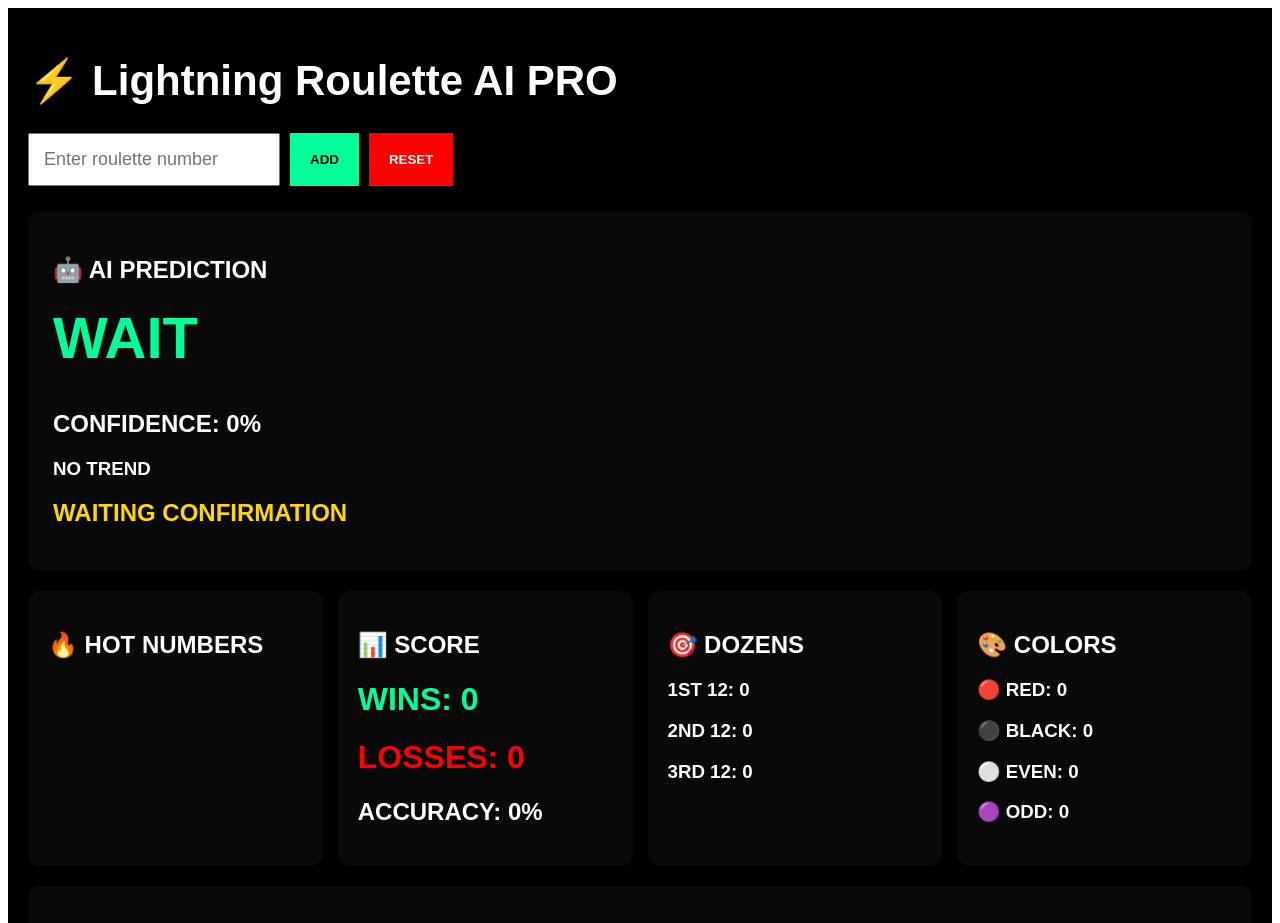
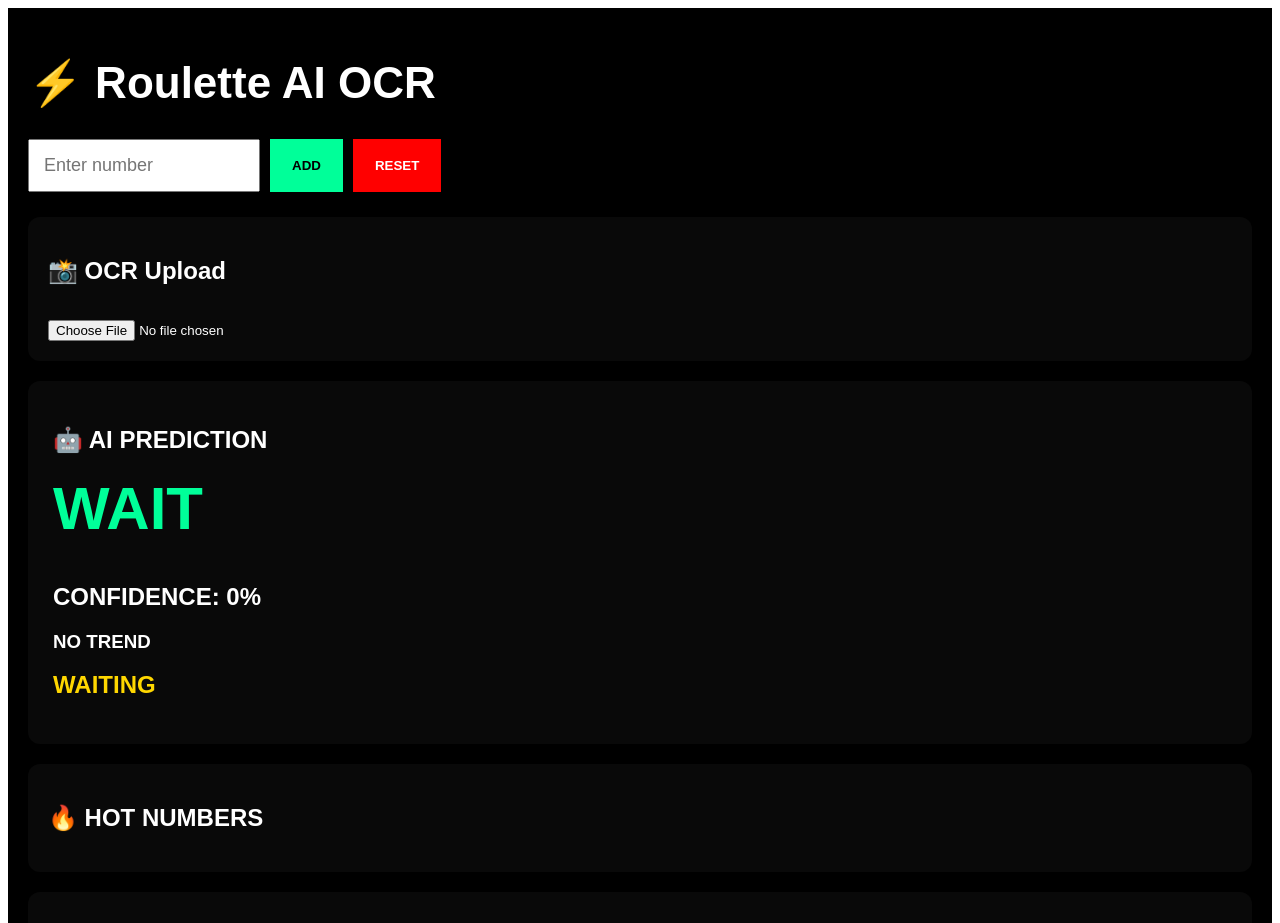
Before and after one commit to leonardoans07/roleta, a Next.js app: page / in a window 1280 px wide. Shown: the top 923 px of the page. Built offline with nearby package versions, Linux system fonts and the light colour scheme.

Commit message:
Update page.js

```diff
--- a/app/page.js
+++ b/app/page.js
@@ -1,26 +1,25 @@
 "use client";
+
 import { useState } from "react";
+import Tesseract from "tesseract.js";
 
 export default function Home() {
-  const [number, setNumber] = useState("");
+
+  const [input, setInput] = useState("");
   const [history, setHistory] = useState([]);
+
   const [prediction, setPrediction] = useState("WAIT");
   const [confidence, setConfidence] = useState(0);
   const [trend, setTrend] = useState("NO TREND");
-  const [status, setStatus] = useState("WAITING CONFIRMATION");
+  const [status, setStatus] = useState("WAITING");
 
-  const [wins, setWins] = useState(0);
-  const [losses, setLosses] = useState(0);
+  const [ocrText, setOcrText] = useState("");
+  const [loadingOCR, setLoadingOCR] = useState(false);
 
-  const [lastSignal, setLastSignal] = useState(null);
-  const [signalActive, setSignalActive] = useState(false);
-
-  const rouletteColors = {
-    red: [
+  const redNumbers = [
     1,3,5,7,9,12,14,16,18,
     19,21,23,25,27,30,32,34,36
-    ]
-  };
+  ];
 
   const voisins = [
     22,18,29,7,28,12,35,3,26,
@@ -29,7 +28,9 @@ export default function Home() {
 
   function getColor(n) {
     if (n === 0) return "green";
-    return rouletteColors.red.includes(n) ? "red" : "black";
+    return redNumbers.includes(n)
+      ? "red"
+      : "black";
   }
 
   function getDozen(n) {
@@ -40,182 +41,178 @@ export default function Home() {
   }
 
   function getSector(n) {
-    if (voisins.includes(n)) return "VOISINS";
-    if (n === 0) return "ZERO";
-    if ([1,6,9,14,17,20,31,34].includes(n)) return "ORPHELINS";
+    if (voisins.includes(n)) {
+      return "VOISINS";
+    }
+
+    if ([1,6,9,14,17,20,31,34].includes(n)) {
+      return "ORPHELINS";
+    }
+
     return "TIERS";
   }
 
-  function addNumber() {
-    const n = parseInt(number);
+  function analyze(updated) {
 
-    if (isNaN(n) || n < 0 || n > 36) return;
-
-    const updated = [n, ...history].slice(0, 30);
-
-    // =========================
-    // CHECK WIN / LOSS
-    // =========================
-
-    if (signalActive && lastSignal) {
-      let win = false;
-
-      if (lastSignal.type === "DOZEN") {
-        win = getDozen(n) === lastSignal.value;
+    if (updated.length < 5) {
+      setPrediction("WAIT");
+      setConfidence(0);
+      return;
     }
 
-      if (lastSignal.type === "SECTOR") {
-        win = getSector(n) === lastSignal.value;
-      }
-
-      if (win) {
-        setWins(prev => prev + 1);
-        setStatus("✅ WIN");
-      } else {
-        setLosses(prev => prev + 1);
-        setStatus("❌ LOSS");
-      }
-
-      setSignalActive(false);
-    }
-
-    // =========================
-    // ANALYSIS
-    // =========================
-
-    const last5 = updated.slice(0, 5);
+    const recent = updated.slice(0, 6);
 
     const dozens = {};
     const sectors = {};
-    const colors = {};
 
-    last5.forEach(num => {
-      const d = getDozen(num);
-      const s = getSector(num);
-      const c = getColor(num);
+    recent.forEach(n => {
+
+      const d = getDozen(n);
+      const s = getSector(n);
 
       dozens[d] = (dozens[d] || 0) + 1;
       sectors[s] = (sectors[s] || 0) + 1;
-      colors[c] = (colors[c] || 0) + 1;
+
     });
 
     let bestDozen = "";
     let bestDozenCount = 0;
 
-    Object.entries(dozens).forEach(([key, val]) => {
-      if (val > bestDozenCount) {
-        bestDozen = key;
-        bestDozenCount = val;
+    Object.entries(dozens).forEach(([k,v]) => {
+      if (v > bestDozenCount) {
+        bestDozen = k;
+        bestDozenCount = v;
       }
     });
 
     let bestSector = "";
     let bestSectorCount = 0;
 
-    Object.entries(sectors).forEach(([key, val]) => {
-      if (val > bestSectorCount) {
-        bestSector = key;
-        bestSectorCount = val;
+    Object.entries(sectors).forEach(([k,v]) => {
+      if (v > bestSectorCount) {
+        bestSector = k;
+        bestSectorCount = v;
       }
     });
 
-    // =========================
-    // SMART AI LOGIC
-    // =========================
-
-    let nextPrediction = "WAIT";
-    let nextConfidence = 0;
-    let nextTrend = "NO TREND";
-    let nextStatus = "WAITING CONFIRMATION";
-
-    // VERY STRONG SIGNAL
+    // STRONG SIGNAL
     if (
       bestDozenCount >= 4 &&
       bestSectorCount >= 3
     ) {
-      nextPrediction = `${bestDozen}`;
-      nextConfidence = 92;
-      nextTrend = "🔥 STRONG TREND";
 
-      setLastSignal({
-        type: "DOZEN",
-        value: bestDozen
-      });
+      setPrediction(bestDozen);
+      setConfidence(91);
+      setTrend("🔥 STRONG TREND");
+      setStatus("🎯 ENTRY CONFIRMED");
 
-      setSignalActive(true);
-
-      nextStatus = "🎯 ENTRY CONFIRMED";
+      return;
     }
 
     // MEDIUM SIGNAL
-    else if (
-      bestDozenCount >= 3 &&
-      bestSectorCount >= 2
+    if (
+      bestDozenCount >= 3
     ) {
-      nextPrediction = `${bestDozen}`;
-      nextConfidence = 75;
-      nextTrend = "📈 MEDIUM TREND";
 
-      setLastSignal({
-        type: "DOZEN",
-        value: bestDozen
-      });
+      setPrediction(bestDozen);
+      setConfidence(75);
+      setTrend("📈 MEDIUM TREND");
+      setStatus("⚡ POSSIBLE ENTRY");
 
-      setSignalActive(true);
-
-      nextStatus = "⚡ POSSIBLE ENTRY";
+      return;
     }
 
-    // SECTOR TREND
-    else if (
+    // SECTOR
+    if (
       bestSectorCount >= 4
     ) {
-      nextPrediction = `${bestSector}`;
-      nextConfidence = 80;
-      nextTrend = "🎡 SECTOR DOMINANCE";
 
-      setLastSignal({
-        type: "SECTOR",
-        value: bestSector
-      });
+      setPrediction(bestSector);
+      setConfidence(82);
+      setTrend("🎡 SECTOR DOMINANCE");
+      setStatus("🔥 SECTOR ENTRY");
 
-      setSignalActive(true);
-
-      nextStatus = "🎯 SECTOR ENTRY";
+      return;
     }
 
-    setPrediction(nextPrediction);
-    setConfidence(nextConfidence);
-    setTrend(nextTrend);
-
-    if (!signalActive) {
-      setStatus(nextStatus);
+    setPrediction("WAIT");
+    setConfidence(0);
+    setTrend("NO TREND");
+    setStatus("WAITING");
   }
 
+  function addNumber(n) {
+
+    if (isNaN(n) || n < 0 || n > 36) return;
+
+    const updated = [n, ...history]
+      .slice(0, 30);
+
     setHistory(updated);
-    setNumber("");
+
+    analyze(updated);
+
+    setInput("");
+  }
+
+  async function handleOCR(file) {
+
+    setLoadingOCR(true);
+
+    const result =
+      await Tesseract.recognize(
+        file,
+        "eng"
+      );
+
+    const text =
+      result.data.text;
+
+    setOcrText(text);
+
+    // PEGAR NUMEROS
+    const found =
+      text.match(/\d+/g);
+
+    if (found) {
+
+      const cleaned =
+        found
+          .map(n => parseInt(n))
+          .filter(
+            n => n >= 0 && n <= 36
+          );
+
+      if (cleaned.length > 0) {
+
+        const updated = [
+          ...cleaned.reverse(),
+          ...history
+        ].slice(0, 30);
+
+        setHistory(updated);
+
+        analyze(updated);
+      }
+    }
+
+    setLoadingOCR(false);
   }
 
   const hotNumbers = {};
 
   history.forEach(n => {
-    hotNumbers[n] = (hotNumbers[n] || 0) + 1;
+    hotNumbers[n] =
+      (hotNumbers[n] || 0) + 1;
   });
 
-  const topHot = Object.entries(hotNumbers)
-    .sort((a,b) => b[1]-a[1])
+  const topHot =
+    Object.entries(hotNumbers)
+      .sort((a,b)=>b[1]-a[1])
       .slice(0,5);
 
-  const redCount = history.filter(n => getColor(n)==="red").length;
-  const blackCount = history.filter(n => getColor(n)==="black").length;
-  const evenCount = history.filter(n => n !==0 && n % 2 ===0).length;
-  const oddCount = history.filter(n => n % 2 !==0).length;
+  return (
 
-  const dozen1 = history.filter(n => n>=1 && n<=12).length;
-  const dozen2 = history.filter(n => n>=13 && n<=24).length;
-  const dozen3 = history.filter(n => n>=25 && n<=36).length;
-
-  return (
     <main
       style={{
         background:"#000",
@@ -225,30 +222,48 @@ export default function Home() {
         fontFamily:"Arial"
       }}
     >
-      <h1 style={{fontSize:"42px"}}>
-        ⚡ Lightning Roulette AI PRO
+
+      <h1
+        style={{
+          fontSize:"44px"
+        }}
+      >
+        ⚡ Roulette AI OCR
       </h1>
 
-      <div style={{display:"flex",gap:"10px",marginTop:"20px"}}>
+      {/* INPUTS */}
+
+      <div
+        style={{
+          display:"flex",
+          gap:"10px",
+          marginTop:"20px",
+          flexWrap:"wrap"
+        }}
+      >
+
         <input
-          value={number}
-          onChange={(e)=>setNumber(e.target.value)}
-          placeholder="Enter roulette number"
+          value={input}
+          onChange={(e)=>
+            setInput(e.target.value)
+          }
+          placeholder="Enter number"
           style={{
             padding:"14px",
-            width:"220px",
+            width:"200px",
             fontSize:"18px",
             color:"#000"
           }}
         />
 
         <button
-          onClick={addNumber}
+          onClick={()=>
+            addNumber(parseInt(input))
+          }
           style={{
             background:"#00ff99",
-            color:"#000",
             border:"none",
-            padding:"14px 20px",
+            padding:"14px 22px",
             fontWeight:"bold",
             cursor:"pointer"
           }}
@@ -260,51 +275,102 @@ export default function Home() {
           onClick={()=>{
             setHistory([]);
             setPrediction("WAIT");
-            setWins(0);
-            setLosses(0);
+            setConfidence(0);
+            setTrend("NO TREND");
             setStatus("RESET");
-            setConfidence(0);
           }}
           style={{
             background:"red",
             color:"#fff",
             border:"none",
-            padding:"14px 20px",
+            padding:"14px 22px",
             fontWeight:"bold",
             cursor:"pointer"
           }}
         >
           RESET
         </button>
+
       </div>
 
-      {/* AI BOX */}
+      {/* OCR */}
 
       <div
         style={{
           background:"#090909",
-          marginTop:"25px",
-          padding:"25px",
-          borderRadius:"12px"
+          padding:"20px",
+          borderRadius:"12px",
+          marginTop:"25px"
         }}
       >
+
+        <h2>📸 OCR Upload</h2>
+
+        <input
+          type="file"
+          accept="image/*"
+          onChange={(e)=>{
+
+            const file =
+              e.target.files[0];
+
+            if(file){
+              handleOCR(file);
+            }
+
+          }}
+          style={{
+            marginTop:"15px"
+          }}
+        />
+
+        {loadingOCR && (
+
+          <h3
+            style={{
+              color:"#00ff99",
+              marginTop:"15px"
+            }}
+          >
+            Reading roulette numbers...
+          </h3>
+
+        )}
+
+      </div>
+
+      {/* AI */}
+
+      <div
+        style={{
+          background:"#090909",
+          padding:"25px",
+          borderRadius:"12px",
+          marginTop:"20px"
+        }}
+      >
+
         <h2>🤖 AI PREDICTION</h2>
 
         <h1
           style={{
             color:"#00ff99",
-            fontSize:"58px",
+            fontSize:"60px",
             marginTop:"10px"
           }}
         >
           {prediction}
         </h1>
 
-        <h2 style={{marginTop:"15px"}}>
+        <h2>
           CONFIDENCE: {confidence}%
         </h2>
 
-        <h3 style={{marginTop:"10px"}}>
+        <h3
+          style={{
+            marginTop:"10px"
+          }}
+        >
           {trend}
         </h3>
 
@@ -316,39 +382,33 @@ export default function Home() {
         >
           {status}
         </h2>
+
       </div>
 
-      {/* GRID */}
-
-      <div
-        style={{
-          display:"grid",
-          gridTemplateColumns:"repeat(4,1fr)",
-          gap:"15px",
-          marginTop:"20px"
-        }}
-      >
-
-        {/* HOT */}
+      {/* HOT NUMBERS */}
 
       <div
         style={{
           background:"#090909",
           padding:"20px",
-            borderRadius:"12px"
+          borderRadius:"12px",
+          marginTop:"20px"
         }}
       >
+
         <h2>🔥 HOT NUMBERS</h2>
 
         <div
           style={{
             display:"flex",
+            gap:"10px",
             flexWrap:"wrap",
-              gap:"10px",
             marginTop:"15px"
           }}
         >
+
           {topHot.map(([n,c])=>(
+
             <div
               key={n}
               style={{
@@ -361,69 +421,9 @@ export default function Home() {
             >
               {n} ({c}x)
             </div>
+
           ))}
-          </div>
-        </div>
 
-        {/* SCORE */}
-
-        <div
-          style={{
-            background:"#090909",
-            padding:"20px",
-            borderRadius:"12px"
-          }}
-        >
-          <h2>📊 SCORE</h2>
-
-          <h1 style={{color:"#00ff99"}}>
-            WINS: {wins}
-          </h1>
-
-          <h1 style={{color:"red"}}>
-            LOSSES: {losses}
-          </h1>
-
-          <h2>
-            ACCURACY: {
-              wins + losses > 0
-              ? ((wins/(wins+losses))*100).toFixed(1)
-              : 0
-            }%
-          </h2>
-        </div>
-
-        {/* DOZENS */}
-
-        <div
-          style={{
-            background:"#090909",
-            padding:"20px",
-            borderRadius:"12px"
-          }}
-        >
-          <h2>🎯 DOZENS</h2>
-
-          <h3>1ST 12: {dozen1}</h3>
-          <h3>2ND 12: {dozen2}</h3>
-          <h3>3RD 12: {dozen3}</h3>
-        </div>
-
-        {/* COLORS */}
-
-        <div
-          style={{
-            background:"#090909",
-            padding:"20px",
-            borderRadius:"12px"
-          }}
-        >
-          <h2>🎨 COLORS</h2>
-
-          <h3>🔴 RED: {redCount}</h3>
-          <h3>⚫ BLACK: {blackCount}</h3>
-          <h3>⚪ EVEN: {evenCount}</h3>
-          <h3>🟣 ODD: {oddCount}</h3>
         </div>
 
       </div>
@@ -438,7 +438,8 @@ export default function Home() {
           marginTop:"20px"
         }}
       >
-        <h2>🕓 LAST 30 NUMBERS</h2>
+
+        <h2>🎲 LAST 30 NUMBERS</h2>
 
         <div
           style={{
@@ -448,30 +449,60 @@ export default function Home() {
             marginTop:"15px"
           }}
         >
-          {history.map((n,index)=>(
+
+          {history.map((n,i)=>(
+
             <div
-              key={index}
+              key={i}
               style={{
-                width:"45px",
-                height:"45px",
+                width:"50px",
+                height:"50px",
                 borderRadius:"8px",
                 background:
                   getColor(n)==="red"
                   ? "#ff3355"
                   : getColor(n)==="black"
                   ? "#222"
-                  : "#00ff99",
+                  : "green",
                 display:"flex",
                 justifyContent:"center",
                 alignItems:"center",
                 fontWeight:"bold",
-                fontSize:"18px"
+                fontSize:"20px"
               }}
             >
               {n}
             </div>
+
           ))}
+
         </div>
+
+      </div>
+
+      {/* OCR RAW */}
+
+      <div
+        style={{
+          background:"#090909",
+          padding:"20px",
+          borderRadius:"12px",
+          marginTop:"20px"
+        }}
+      >
+
+        <h2>📝 OCR RAW TEXT</h2>
+
+        <p
+          style={{
+            color:"#aaa",
+            marginTop:"10px",
+            whiteSpace:"pre-wrap"
+          }}
+        >
+          {ocrText}
+        </p>
+
       </div>
 
     </main>
```
Lines whose indentation alone changed are shown as unchanged.
